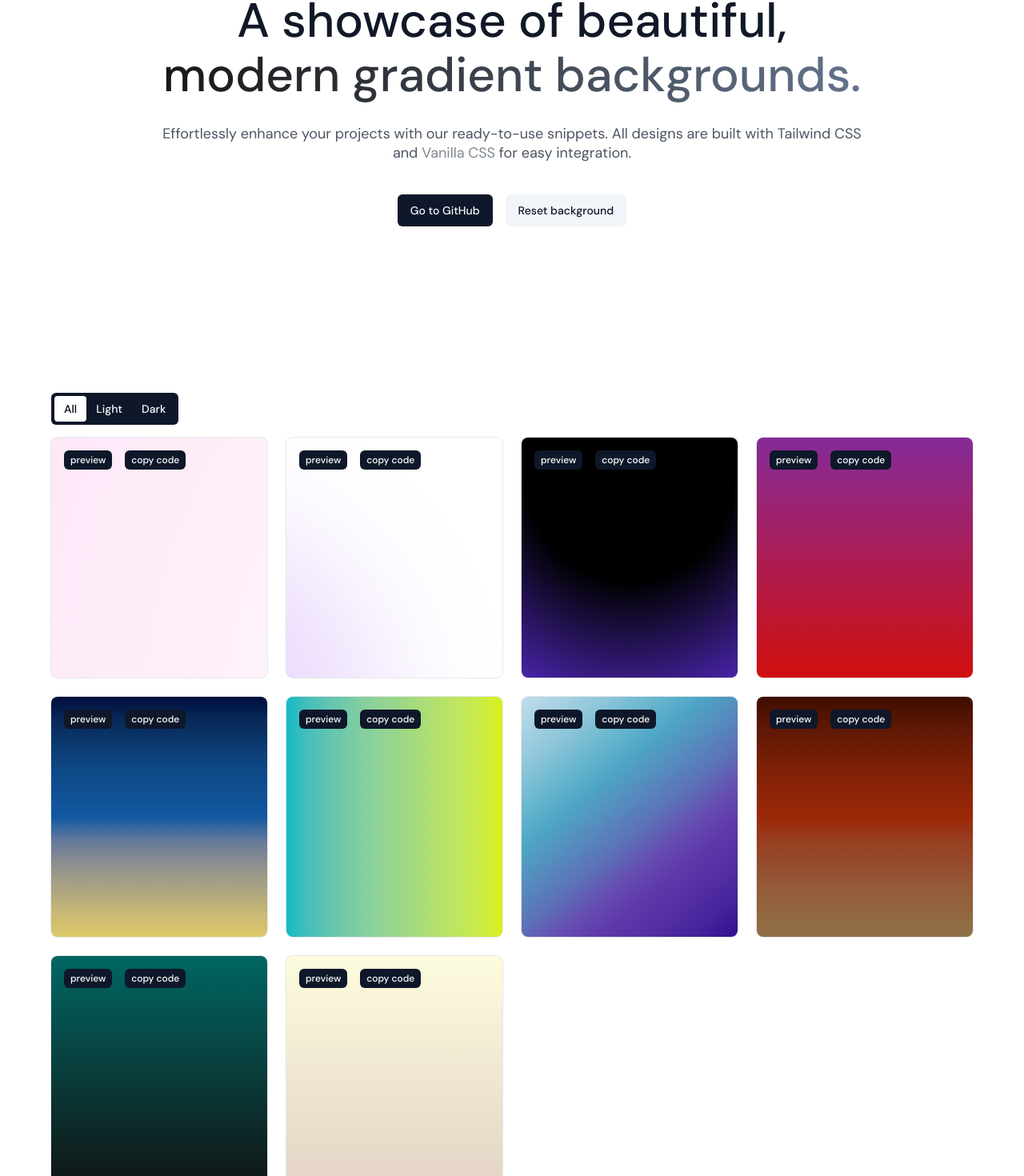
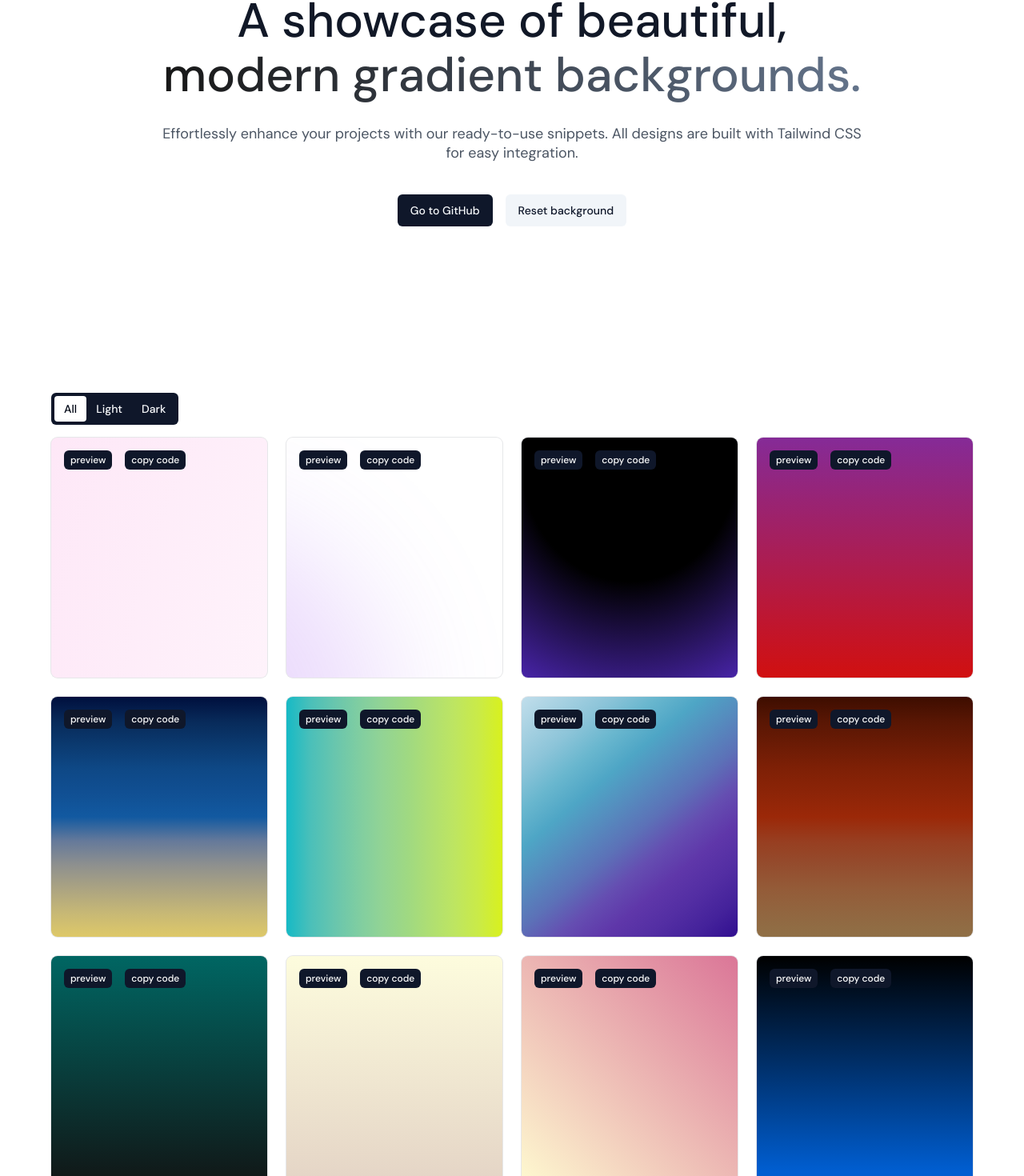
Before and after one commit to trstefan/harmonyhues, a Next.js app: page / in a window 1280 px wide. Shown: the part 276-1746 px from the top of the page at 80% size. Built offline with nearby package versions, Linux system fonts and the light colour scheme.

Commit message:
added 2 new custom gradients

```diff
--- a/src/app/page.tsx
+++ b/src/app/page.tsx
@@ -73,9 +73,8 @@ export default function Home() {
               </h2>
               <p className="mt-6 text-center text-lg leading-6 text-gray-600 dark:text-gray-200">
                 Effortlessly enhance your projects with our ready-to-use
-                snippets. All designs are built with Tailwind CSS and
-                <span className="cursor-wait opacity-70"> Vanilla CSS</span> for
-                easy integration.
+                snippets. All designs are built with Tailwind CSS for easy
+                integration.
               </p>
               <div className="mt-10 flex gap-4">
                 <a
--- a/src/components/backgrounds.tsx
+++ b/src/components/backgrounds.tsx
@@ -59,6 +59,18 @@ const CustomGradient6 = () => {
   );
 };
 
+const CustomGradient7 = () => {
+  return (
+    <div className="absolute inset-0 -z-10 h-full w-full items-center px-5 py-24 bg-[linear-gradient(225deg,_hsla(340,_58%,_66%,_1)_0%,_hsla(57,_100%,_91%,_1)_100%)]" />
+  );
+};
+
+const CustomGradient8 = () => {
+  return (
+    <div className="absolute inset-0 -z-10 h-full w-full items-center px-5 py-24 bg-[linear-gradient(360deg,_hsla(213,_100%,_41%,_1)_10%,_hsla(0,_0%,_0%,_1)_100%)]" />
+  );
+};
+
 export const BACKGROUND_OPTIONS = [
   {
     name: "Background Light Gradient1 ",
@@ -111,4 +123,14 @@ export const BACKGROUND_OPTIONS = [
     component: <CustomGradient6 />,
     theme: "light",
   },
+  {
+    name: "Custom Background 7",
+    component: <CustomGradient7 />,
+    theme: "light",
+  },
+  {
+    name: "Custom Background 8",
+    component: <CustomGradient8 />,
+    theme: "dark",
+  },
 ] as const;
```
